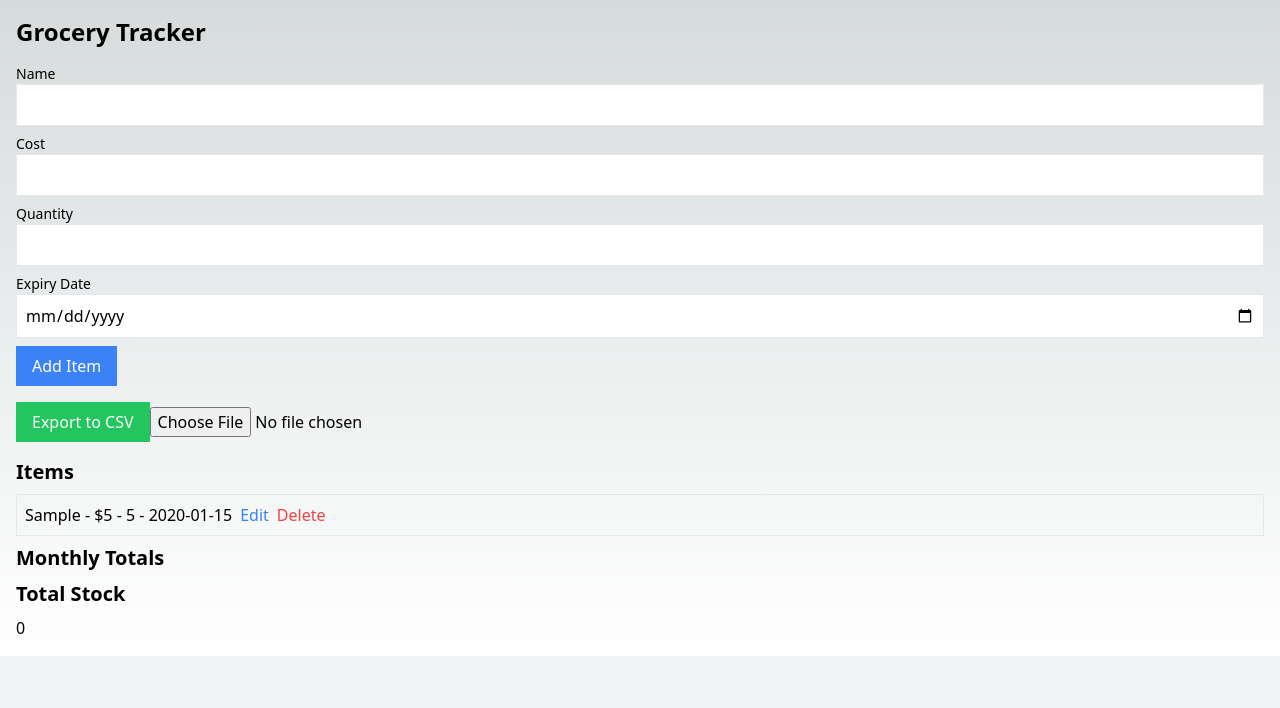
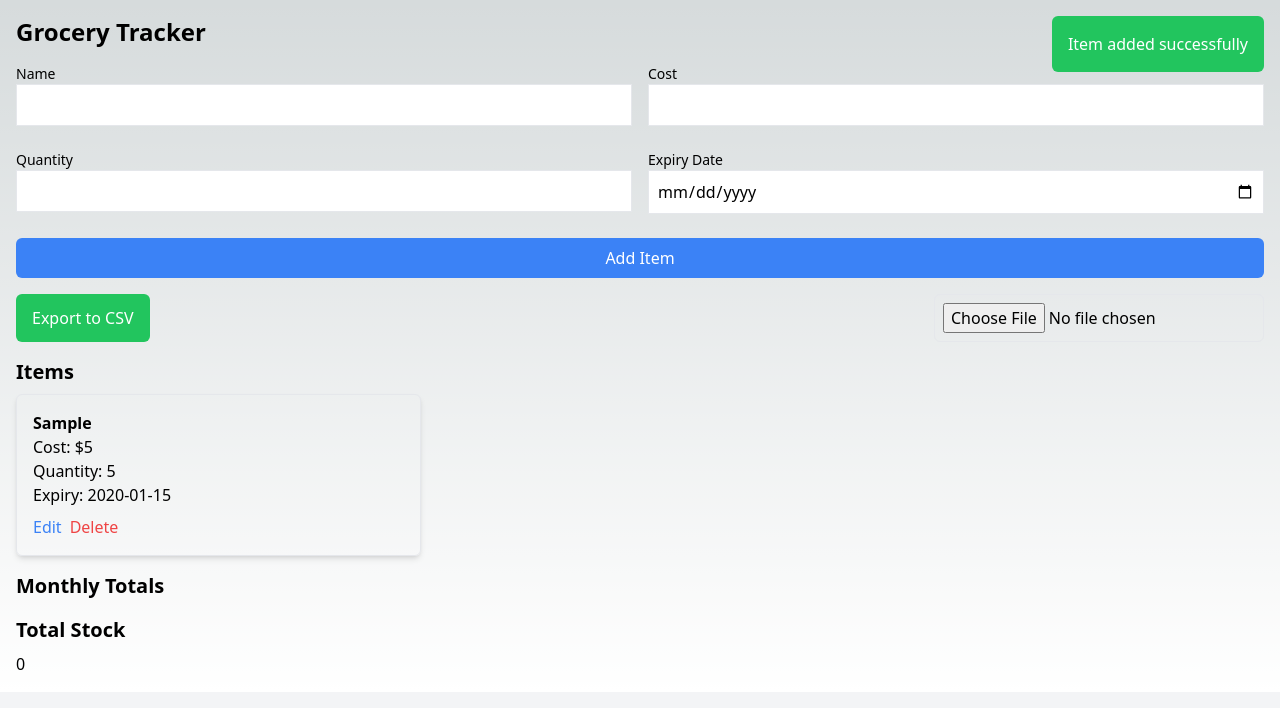
Before and after one commit to ryd3v/grocery-tracker, a Next.js app: page / in a window 1280 px wide. Both pictures are taken after typing "Sample", "5", "5", "2020-01-15" into the empty fields and a click on the button "Add Item". Shown: the top 708 px of the page. Built offline with nearby package versions, Linux system fonts and the light colour scheme.

Commit message:
update UI

```diff
--- a/components/GroceryTracker.tsx
+++ b/components/GroceryTracker.tsx
@@ -20,6 +20,11 @@ export default function GroceryTracker() {
     const [monthlyTotals, setMonthlyTotals] = useState<{ [key: string]: number }>({});
     const [totalStock, setTotalStock] = useState<number>(0);
     const [error, setError] = useState<string>('');
+    const [isLoading, setIsLoading] = useState<boolean>(false);
+    const [notification, setNotification] = useState<{
+        message: string;
+        type: 'success' | 'error' | null
+    }>({message: '', type: null});
 
     useEffect(() => {
         const storedItems = localStorage.getItem('grocery-items');
@@ -73,6 +78,7 @@ export default function GroceryTracker() {
             setItems(updatedItems);
             localStorage.setItem('grocery-items', JSON.stringify(updatedItems));
             setEditingItemId(null);
+            setNotification({message: 'Item updated successfully', type: 'success'});
         } else {
             const newItem = {
                 id: Date.now(),
@@ -85,6 +91,7 @@ export default function GroceryTracker() {
             const updatedItems = [...items, newItem];
             setItems(updatedItems);
             localStorage.setItem('grocery-items', JSON.stringify(updatedItems));
+            setNotification({message: 'Item added successfully', type: 'success'});
         }
 
         calculateMonthlyTotals(items);
@@ -107,11 +114,13 @@ export default function GroceryTracker() {
     };
 
     const deleteItem = (id: number) => {
-        const updatedItems = items.filter(item => item.id !== id);
-        setItems(updatedItems);
-        localStorage.setItem('grocery-items', JSON.stringify(updatedItems));
-        calculateMonthlyTotals(updatedItems);
-        calculateTotalStock(updatedItems);
+        if (confirm('Are you sure you want to delete this item?')) {
+            const updatedItems = items.filter(item => item.id !== id);
+            setItems(updatedItems);
+            localStorage.setItem('grocery-items', JSON.stringify(updatedItems));
+            calculateMonthlyTotals(updatedItems);
+            calculateTotalStock(updatedItems);
+        }
     };
 
     // Function to convert items to CSV format
@@ -132,6 +141,7 @@ export default function GroceryTracker() {
     const importFromCSV = (event: React.ChangeEvent<HTMLInputElement>) => {
         const file = event.target.files?.[0];
         if (file) {
+            setIsLoading(true);
             const reader = new FileReader();
             reader.onload = (e) => {
                 const text = e.target?.result?.toString();
@@ -146,7 +156,9 @@ export default function GroceryTracker() {
                     localStorage.setItem('grocery-items', JSON.stringify([...items, ...newItems]));
                     calculateMonthlyTotals([...items, ...newItems]);
                     calculateTotalStock([...items, ...newItems]);
+                    setNotification({message: 'Items imported successfully', type: 'success'});
                 }
+                setIsLoading(false);
             };
             reader.readAsText(file);
         }
@@ -154,9 +166,17 @@ export default function GroceryTracker() {
 
     return (
         <div className="container mx-auto p-4">
+            {notification.type && (
+                <div
+                    className={`fixed top-4 right-4 p-4 rounded-md ${notification.type === 'success' ? 'bg-green-500' : 'bg-red-500'} text-white`}>
+                    {notification.message}
+                </div>
+            )}
+            {isLoading && <div
+                className="fixed top-0 left-0 w-full h-full flex items-center justify-center bg-opacity-50 bg-gray-500">Loading...</div>}
             <h1 className="text-2xl font-bold mb-4">Grocery Tracker</h1>
-            <form onSubmit={addItem} className="mb-4">
-                {error && <div className="mb-2 text-red-600">{error}</div>}
+            <form onSubmit={addItem} className="grid gap-4 mb-4 md:grid-cols-2">
+                {error && <div className="col-span-2 mb-2 text-red-600">{error}</div>}
                 <div className="mb-2">
                     <label className="block text-sm font-medium">Name</label>
                     <input
@@ -194,35 +214,44 @@ export default function GroceryTracker() {
                     />
                 </div>
                 <button type="submit"
-                        className="bg-blue-500 text-white px-4 py-2">{editingItemId !== null ? 'Update Item' : 'Add Item'}</button>
+                        className="col-span-2 bg-blue-500 text-white px-4 py-2 rounded-md hover:bg-blue-600">
+                    {editingItemId !== null ? 'Update Item' : 'Add Item'}
+                </button>
             </form>
-            <div>
-                <button onClick={exportToCSV} className="bg-green-500 text-white px-4 py-2 mb-4">Export to CSV</button>
-                <input type="file" accept=".csv" onChange={importFromCSV} className="mb-4"/>
+            <div className="flex justify-between mb-4">
+                <button onClick={exportToCSV}
+                        className="bg-green-500 text-white px-4 py-2 rounded-md hover:bg-green-600">Export to CSV
+                </button>
+                <input type="file" accept=".csv" onChange={importFromCSV} className="border p-2 rounded-md"/>
             </div>
             <div>
                 <h2 className="text-xl font-semibold mb-2">Items</h2>
-                <ul>
+                <div className="grid gap-4 md:grid-cols-2 lg:grid-cols-3">
                     {items.map(item => (
-                        <li key={item.id} className="border p-2 mb-2">
-                            {item.name} - ${item.cost} - {item.quantity} - {item.expiry}
-                            <button onClick={() => editItem(item.id)} className="ml-2 text-blue-500">Edit</button>
-                            <button onClick={() => deleteItem(item.id)} className="ml-2 text-red-500">Delete</button>
-                        </li>
+                        <div key={item.id} className="border p-4 rounded-md shadow-md dark:bg-zinc-900">
+                            <div className="font-bold">{item.name}</div>
+                            <div>Cost: ${item.cost}</div>
+                            <div>Quantity: {item.quantity}</div>
+                            <div>Expiry: {item.expiry}</div>
+                            <div className="mt-2">
+                                <button onClick={() => editItem(item.id)} className="mr-2 text-blue-500">Edit</button>
+                                <button onClick={() => deleteItem(item.id)} className="text-red-500">Delete</button>
+                            </div>
+                        </div>
                     ))}
-                </ul>
+                </div>
             </div>
-            <div>
+            <div className="mt-4">
                 <h2 className="text-xl font-semibold mb-2">Monthly Totals</h2>
                 <ul>
                     {Object.keys(monthlyTotals).map(month => (
-                        <li key={month} className="border p-2 mb-2 text-red-600 font-semibold">
+                        <li key={month} className="border p-2 mb-2 rounded-md text-red-600 font-semibold">
                             {month}: ${monthlyTotals[month].toFixed(2)}
                         </li>
                     ))}
                 </ul>
             </div>
-            <div>
+            <div className="mt-4">
                 <h2 className="text-xl font-semibold mb-2">Total Stock</h2>
                 <p>{totalStock}</p>
             </div>
```
